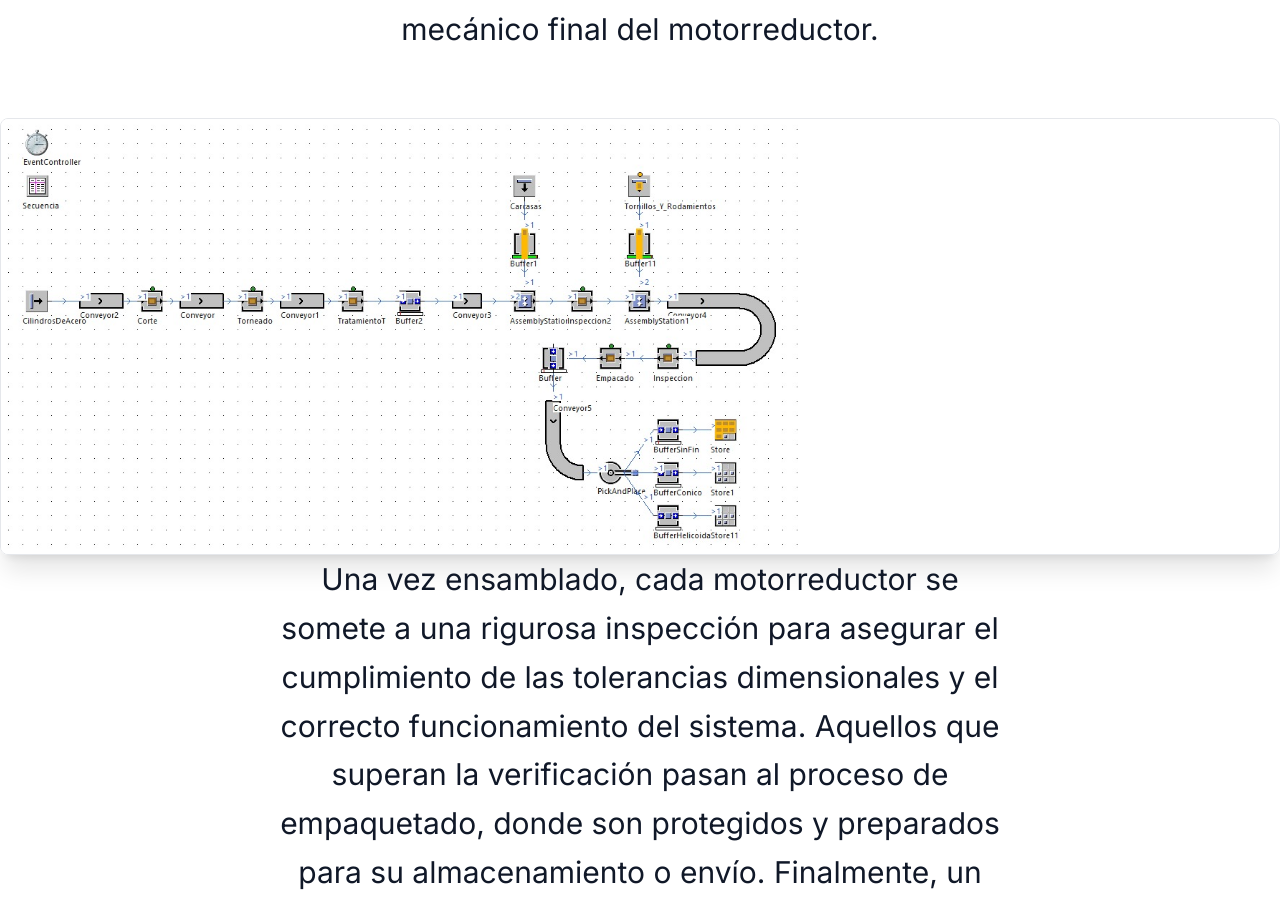
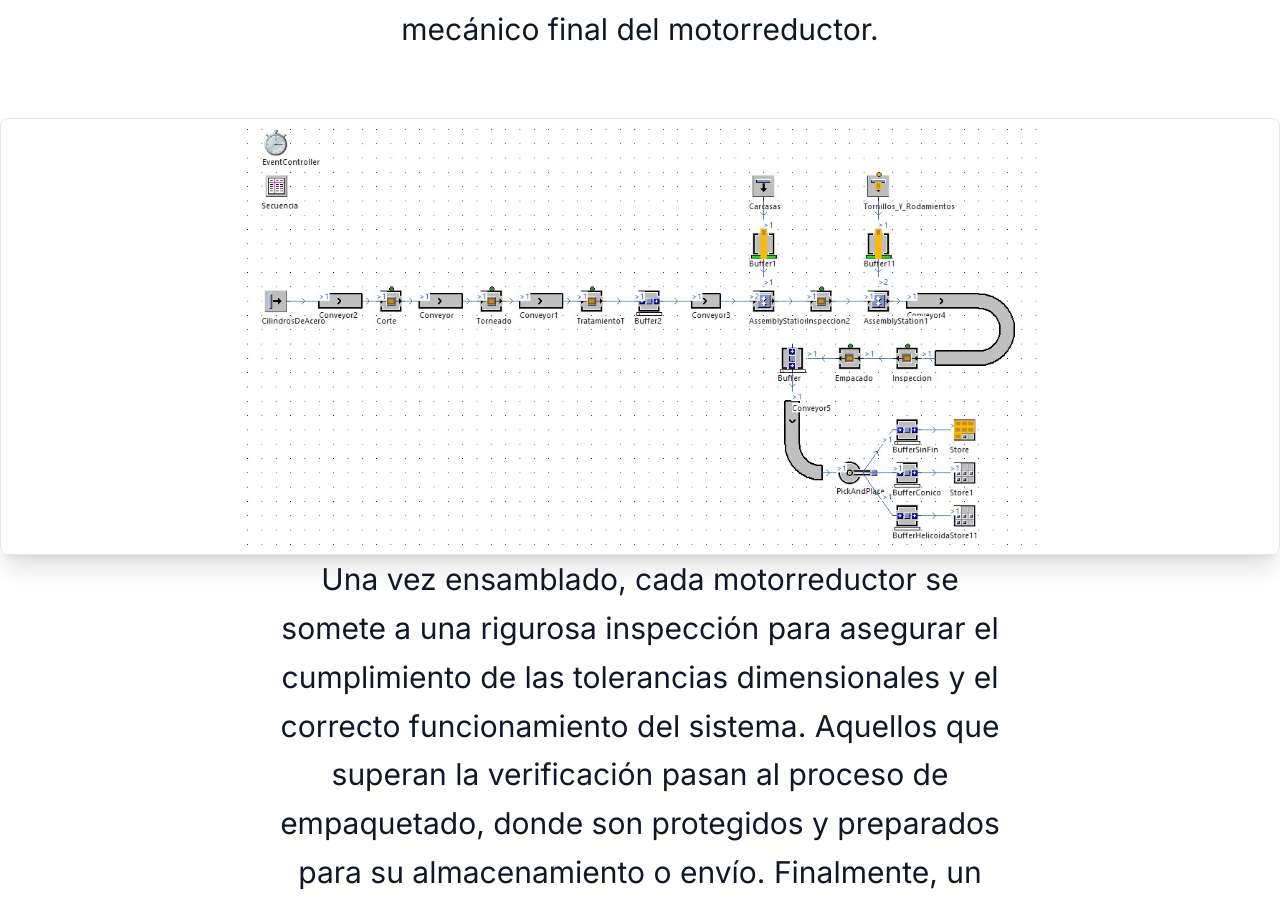
Before and after one commit to JoseAlejandroRosero/Los4Automaticos, an Astro site: page /Los4Automaticos/m6-virtualizacion-de-fabrica in a window 1280 px wide. Shown: the part 1408-2315 px from the top of the page. Built offline with nearby package versions, Linux system fonts and the light colour scheme; Astro itself is replaced by a stand-in of ours.

Commit message:
second attempt

```diff
--- a/src/pages/m6-virtualizacion-de-fabrica.astro
+++ b/src/pages/m6-virtualizacion-de-fabrica.astro
@@ -23,8 +23,8 @@ import HeroSection from '../components/HeroSection.astro';
 								<p class="text-2xl md:text-3xl mb-4 md:mb-6 text-gray-900 dark:text-white">
 								El proceso productivo inicia con el suministro continuo de cilindros de acero que se desplazan por el sistema de transporte hacia la estación de corte, donde se obtienen piezas con las dimensiones adecuadas para la fabricación de los distintos componentes del motorreductor. A continuación, estas piezas son enviadas a la estación de torneado, donde se les da la forma inicial necesaria para los ejes y engranajes. Posteriormente, pasan por el proceso de tratamiento térmico, etapa clave que mejora sus propiedades mecánicas, aumentando la resistencia al desgaste y prolongando la vida útil de los componentes. Desde allí, las piezas se dirigen al área de ensamble, en la cual se integran con carcasas, rodamientos y tornillos provenientes de buffers auxiliares, conformando el conjunto mecánico final del motorreductor.</p>
 					  </div>
-					  <div class="rounded-lg justify-center overflow-hidden shadow-xl border border-gray-200 dark:border-gray-700">
-								<img src="../images/PlantSimulation.jpeg" alt="Diagrama en blanco" width="800" height="600" />
+					  <div class="rounded-lg overflow-hidden shadow-xl border border-gray-200 dark:border-gray-700">
+								<img src="../images/PlantSimulation.jpeg" alt="Diagrama en blanco" width="800" height="600" style="display: block; margin-left: auto; margin-right: auto;" />
 					  </div>
 					  <div class="text-center max-w-3xl mx-auto mb-8 md:mb-16 px-4">
 							<p class="text-2xl md:text-3xl mb-4 md:mb-6 text-gray-900 dark:text-white">
```
